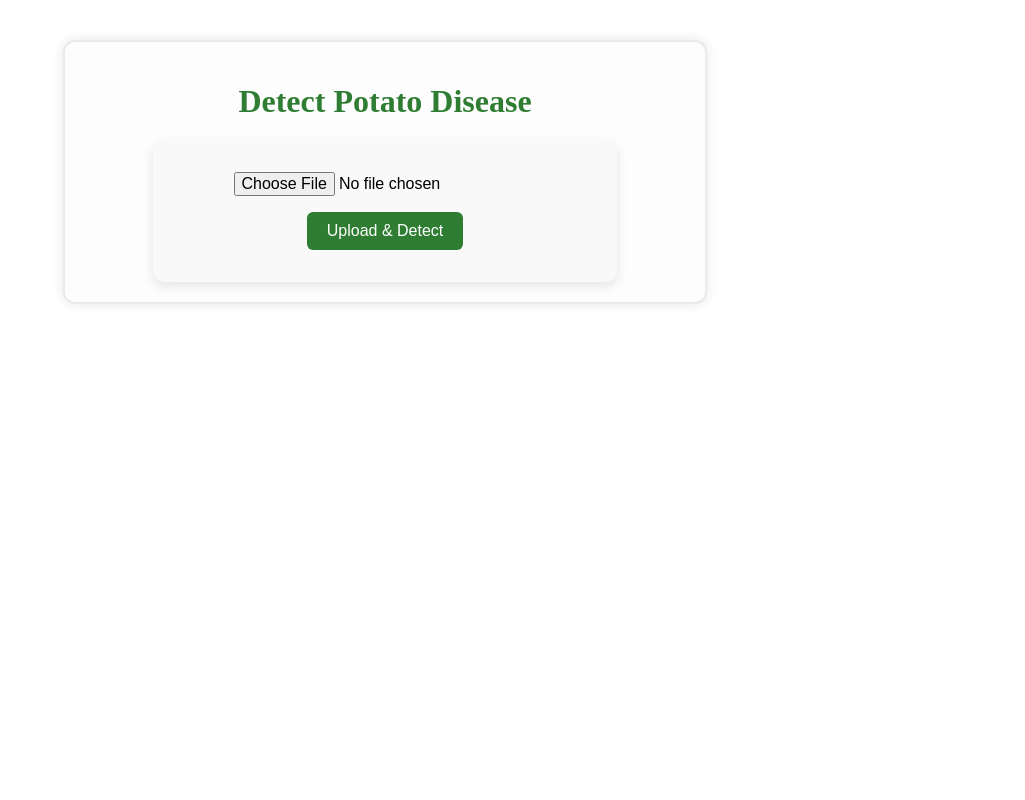
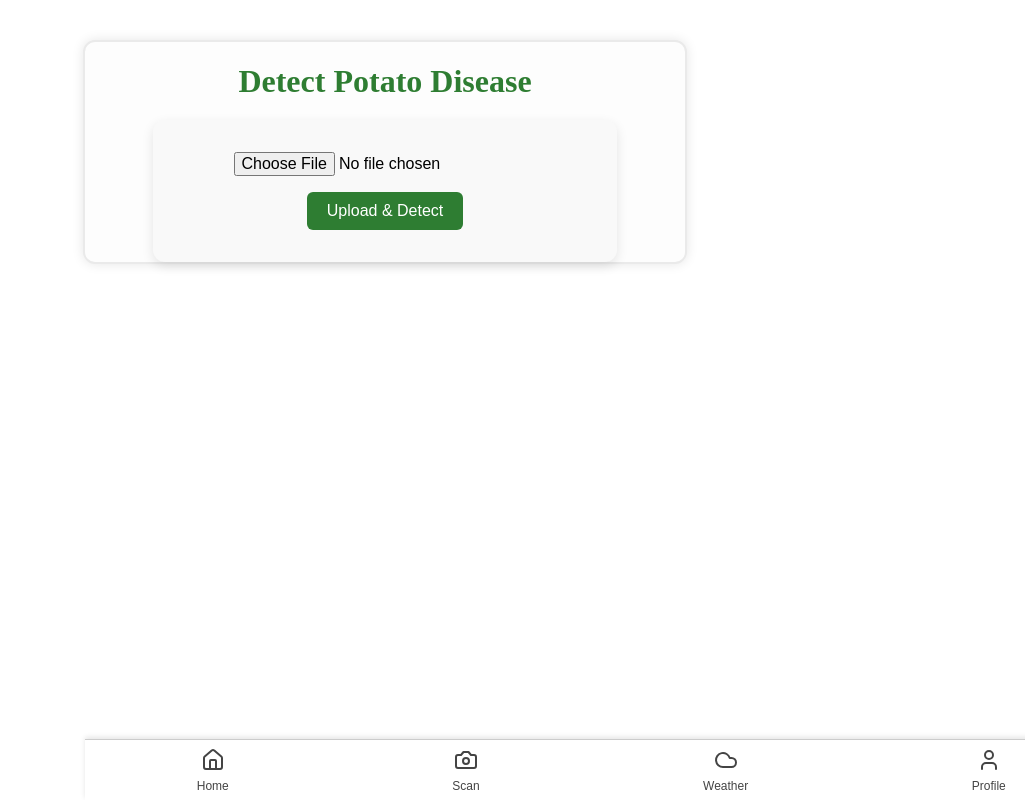
Before and after one commit to kuldeepparmar246/plant-doctor, a React (Vite) app: page /detect in a window 1280 px wide. Shown: the whole page, without its empty margins (255-1280 px from the left). Built offline with nearby package versions, Linux system fonts and the light colour scheme.

Commit message:
change the ui/ux

```diff
--- a/package.json
+++ b/package.json
@@ -11,6 +11,7 @@
   },
   "dependencies": {
     "axios": "^1.8.4",
+    "lucide-react": "^0.507.0",
     "react": "^19.0.0",
     "react-dom": "^19.0.0",
     "react-router-dom": "^7.5.0"
--- a/src/App.jsx
+++ b/src/App.jsx
@@ -19,8 +19,8 @@ const  App = () => {
   return (
     <Router>
       <Routes>
-        <Route path="/" element={<HomePage user={user} setUser={setUser} />} />
-        <Route path="/login" element={<LoginPage setUser={setUser} />} />
+        <Route path="/home" element={<HomePage user={user} setUser={setUser} />} />
+        <Route path="/" element={<LoginPage setUser={setUser} />} />
         <Route path="/detect" element={<DetectPage />} />
         <Route path='/register' element={<RegisterPage />} />
       </Routes>
--- a/src/components/Header/Header.jsx
+++ b/src/components/Header/Header.jsx
@@ -1,18 +1,19 @@
 import styles from './Header.module.css'
+import { LogOut } from 'lucide-react'
 const Header = (props) => {
-  const { user, setUser} = props
+  // const { user, setUser} = props
 
-  const handleLogout = () => {
-    window.localStorage.clear()
-    setUser(null)
-  }
+  // const handleLogout = () => {
+  //   window.localStorage.clear()
+  //   setUser(null)
+  // }
 
   return (
     <div className={styles.header}>
-      {user && <div className={`${styles.description} ${styles.content}`} >
+      {/* {user && <div className={styles.content}>
         {user.username}
-        <button className={styles.button} onClick={handleLogout}>logout</button>
-      </div>}
+        <button className={styles.button} onClick={handleLogout}>{<LogOut/>}</button>
+      </div>} */}
       <h1 className={styles.title}>Crop Disease Detector</h1>
       <p className={styles.description}>
         Instantly detect diseases in  plants using the power of AI. Upload an image of a Crop leaf and get insights in seconds.
--- a/src/components/Header/Header.module.css
+++ b/src/components/Header/Header.module.css
@@ -9,6 +9,7 @@
 
 .description {
   font-size: 1.2rem;
+  position: relative;
   color: #34495e;
   max-width: 700px;
   margin: 0 auto;
--- a/src/components/LoginForm/LoginForm.jsx
+++ b/src/components/LoginForm/LoginForm.jsx
@@ -23,7 +23,7 @@ const LoginForm = (props) => {
       setUser(user)
       setPassword("")
       setUsername("")
-      navigate('/')
+      navigate('/home')
     } catch (error) {
       console.log("error while loging",error.message)
       setMessage(error.response.data.error)
--- a/src/components/NavImage/NavImage.module.css
+++ b/src/components/NavImage/NavImage.module.css
@@ -1,5 +1,6 @@
 .imageWrapper {
   margin-top: 2rem;
+  padding: 2rem;
 }
 
 .image {
--- /dev/null
+++ b/src/components/Navbar/Navbar.jsx
@@ -0,0 +1,29 @@
+import { Home,Camera, User,Cloud, LogOut } from "lucide-react";
+import styles from './Navbar.module.css'
+import { useNavigate } from "react-router-dom";
+const Navbar  = () => {
+  return (
+    <nav>
+      <div className={styles.navbar}>
+      <NavItem icon={<Home/>} label="Home" link="/home" />
+      <NavItem icon={<Camera/>} label="Scan" link="/detect"/>
+      <NavItem icon={<Cloud/>} label="Weather" />
+      <NavItem icon={<User/>} label="Profile" />
+      <NavItem icon={<LogOut />} label="" />
+      </div>
+    </nav>
+  )
+}
+
+const NavItem = ({ icon, label,link }) => {
+  const navigate = useNavigate()
+
+  return (
+    <button className={styles.item} onClick={() => navigate(link)}>
+      <span className={styles.icon}>{icon}</span>
+      <span className={styles.label}>{label}</span>
+    </button>
+  )
+}
+
+export default Navbar
--- /dev/null
+++ b/src/components/Navbar/Navbar.module.css
@@ -0,0 +1,39 @@
+/* styles.css */
+.navbar {
+  position: fixed;
+  bottom: 0;
+  width: 100%;
+  height: 60px;
+  background-color: #ffffff;
+  border-top: 1px solid #ccc;
+  display: flex;
+  justify-content: space-around;
+  align-items: center;
+  box-shadow: 0 -2px 5px rgba(0, 0, 0, 0.1);
+  z-index: 1000;
+}
+
+.item {
+  background: none;
+  border: none;
+  display: flex;
+  flex-direction: column;
+  align-items: center;
+  font-size: 14px;
+  color: #444;
+  cursor: pointer;
+  transition: color 0.3s ease;
+}
+
+.item:hover {
+  color: #16a34a; /* Green hover */
+}
+
+.icon {
+  font-size: 20px;
+  margin-bottom: 2px;
+}
+
+.label {
+  font-size: 12px;
+}
--- a/src/pages/DetectPage/DetectPage.jsx
+++ b/src/pages/DetectPage/DetectPage.jsx
@@ -1,6 +1,7 @@
 import React, { useState } from "react";
 import styles from './DetectPage.module.css'
 import DetectForm from "../../components/DetectForm/DetectForm";
+import Navbar from "../../components/Navbar/Navbar";
 
 const DetectPage = () => {
 
@@ -13,6 +14,7 @@ const DetectPage = () => {
       <DetectForm  setLoading={setLoading} setResult={setResult} />
       {loading && <p className={styles.loadingText}>Detecting...</p>}
       {result && <p className={styles.resultText}>Result: {result.predicted_class_name}</p>}
+      <Navbar />
     </div>
   )
 }
--- a/src/pages/DetectPage/DetectPage.module.css
+++ b/src/pages/DetectPage/DetectPage.module.css
@@ -1,7 +1,6 @@
 .container {
   max-width: 600px;
   margin: 40px auto;
-  padding: 20px;
   text-align: center;
   border: 2px solid #eaeaea;
   border-radius: 12px;
--- a/src/pages/HomePage/HomePage.jsx
+++ b/src/pages/HomePage/HomePage.jsx
@@ -5,17 +5,13 @@ import NavButton from "../../components/NavButton/NavButton";
 import NavImage from "../../components/NavImage/NavImage";
 import ServiceCard from "../../components/ServiceCard/ServiceCard";
 import Footer from "../../components/Footer/Footer";
+import Navbar from "../../components/Navbar/Navbar";
 
 const HomePage = (props) => {
   const { user, setUser } = props
   return (
     <div className={styles.container}>
       <Header user={user} setUser={setUser}/>
-
-      <div className={styles.buttonWrapper}>
-        <NavButton endpoint='/detect'>Get Started</NavButton>
-        {!user && <NavButton endpoint='/login'>Login</NavButton>}
-      </div>
 
       <NavImage src='../../potato-leaf.png' alt='Potato Leaf' />
 
@@ -36,15 +32,11 @@ const HomePage = (props) => {
             title='Weather Forecasting'
             description='Plan irrigation and harvesting better with real-time weather updates tailored for farmers.'
           />
-          <ServiceCard
-            title='Fertilizer Recommendation'
-            description='Receive AI-based fertilizer usage advice based on soil health and crop type.'
-          />
         </div>
       </section>
-      <Footer />
+      <Navbar />
     </div>
-  );
-};
+  )
+}
 
 export default HomePage
--- a/src/pages/HomePage/HomePage.module.css
+++ b/src/pages/HomePage/HomePage.module.css
@@ -1,7 +1,6 @@
 .container {
   font-family: 'Segoe UI', Tahoma, Geneva, Verdana, sans-serif;
   text-align: center;
-  padding: 2rem;
   background-color: #f0f4f8;
   min-height: 100vh;
 }
```
Also changed, not shown: 2 other files (tests, documents, lock files or other folders).
